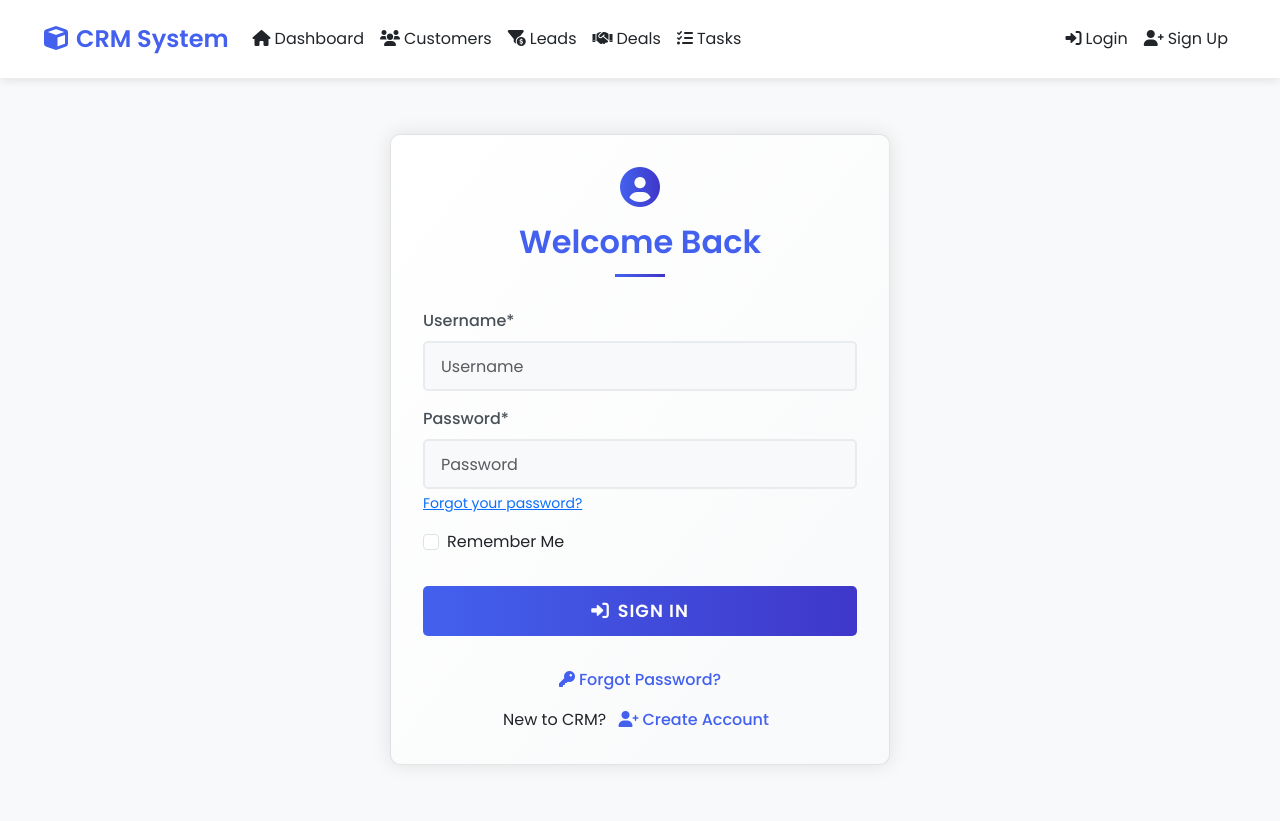
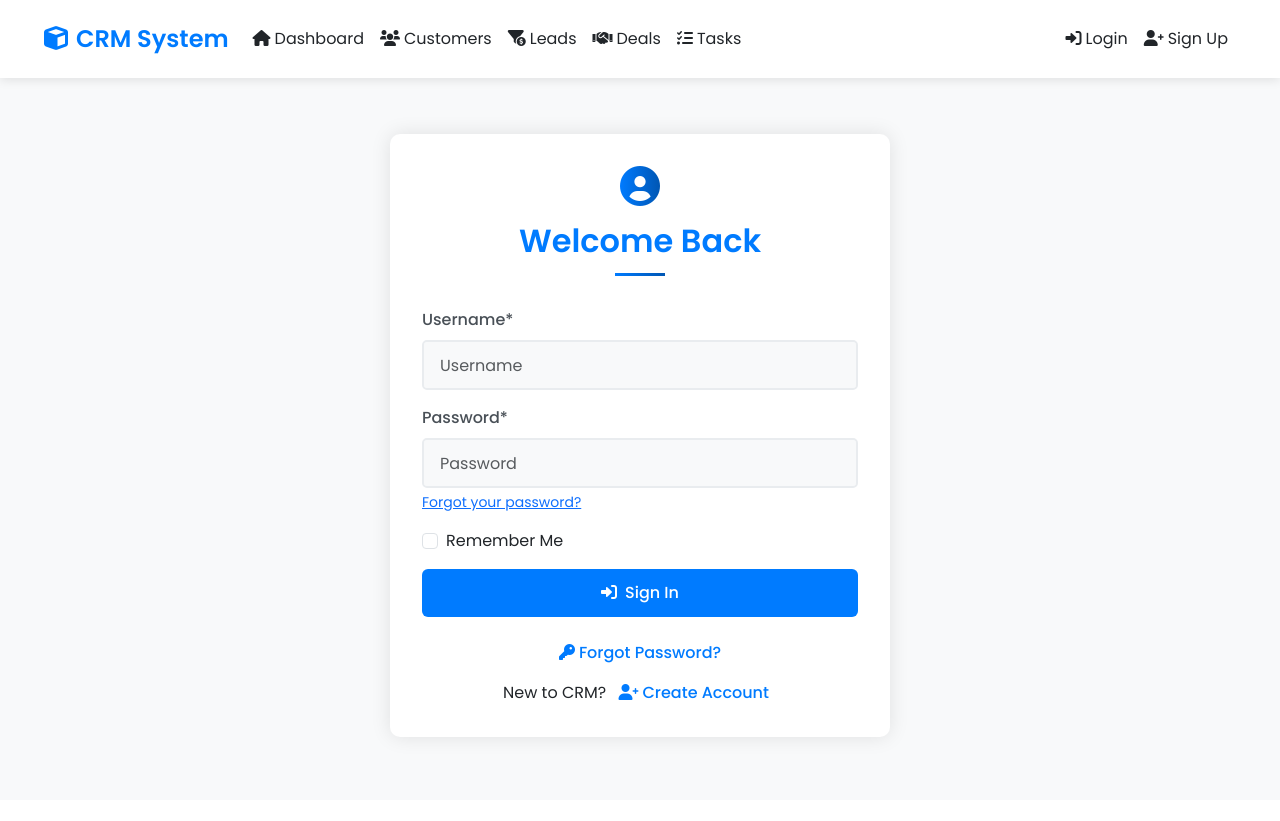
Before and after one commit to Shuhrat2612/crm-django, a Django app: page /accounts/login/ in a window 1280 px wide. After the commit the page ends 744 px from the top, so only its background shows below. Run offline with Django 5.2, Linux system fonts and the light colour scheme; some libraries are stand-ins or nearby versions.

Commit message:
Update style.css

```diff
--- a/static/css/style.css
+++ b/static/css/style.css
@@ -1,24 +1,23 @@
-/* Modern CRM Design */
 :root {
-    --primary-color: #4361ee;
-    --secondary-color: #3f37c9;
-    --success-color: #4caf50;
-    --danger-color: #f72585;
-    --warning-color: #ff9e00;
-    --info-color: #4cc9f0;
+    --primary-color: #007bff;
+    --secondary-color: #0056b3;
+    --success-color: #28a745;
+    --danger-color: #dc3545;
+    --warning-color: #ffc107;
+    --info-color: #17a2b8;
     --light-color: #f8f9fa;
-    --dark-color: #212529;
+    --dark-color: #343a40;
 }
 
 body {
     font-family: 'Poppins', sans-serif;
-    background-color: #f8f9fa;
+    background-color: var(--light-color);
 }
 
-/* Navbar Styling */
+/* Navbar */
 .navbar {
     box-shadow: 0 2px 10px rgba(0, 0, 0, 0.1);
-    background-color: #fff;
+    background-color: white;
     padding: 1rem 2rem;
 }
 
@@ -28,152 +27,7 @@ body {
     color: var(--primary-color) !important;
 }
 
-/* Card Styling */
-.card {
-    border-radius: 10px;
-    box-shadow: 0 0 15px rgba(0, 0, 0, 0.1);
-    margin-bottom: 20px;
-}
-
-.card-header {
-    background-color: #fff;
-    border-bottom: 1px solid rgba(0, 0, 0, 0.125);
-    padding: 15px 20px;
-}
-
-/* Table Styling */
-.crm-table {
-    background-color: #fff;
-    border-radius: 10px;
-    overflow: hidden;
-    box-shadow: 0 4px 6px rgba(0,0,0,0.1);
-}
-
-.crm-table thead th {
-    background-color: var(--primary-color);
-    color: white;
-    border: none;
-    padding: 1rem;
-}
-
-.crm-table tbody tr:hover {
-    background-color: rgba(67, 97, 238, 0.05);
-}
-
-/* Form Styling */
-.crm-form {
-    background: white;
-    padding: 2rem;
-    border-radius: 10px;
-    box-shadow: 0 4px 6px rgba(0,0,0,0.1);
-}
-
-.form-control {
-    border-radius: 5px;
-    border: 1px solid #dee2e6;
-    padding: 0.75rem;
-}
-
-.form-control:focus {
-    border-color: var(--primary-color);
-    box-shadow: 0 0 0 0.2rem rgba(67, 97, 238, 0.25);
-}
-
-/* Button Styling */
-.btn {
-    padding: 0.5rem 1.5rem;
-    border-radius: 5px;
-    font-weight: 500;
-    transition: all 0.3s ease;
-}
-
-.btn-primary {
-    background-color: #4e73df;
-    border-color: #4e73df;
-}
-
-.btn-primary:hover {
-    background-color: #2e59d9;
-    border-color: #2653d4;
-}
-
-.btn-success {
-    background-color: var(--success-color);
-    border-color: var(--success-color);
-}
-
-/* Dashboard Cards */
-.dashboard-card {
-    background: white;
-    border-radius: 10px;
-    padding: 1.5rem;
-    margin-bottom: 1rem;
-    box-shadow: 0 4px 6px rgba(0,0,0,0.1);
-}
-
-.dashboard-card h3 {
-    color: var(--primary-color);
-    font-size: 1.25rem;
-    margin-bottom: 1rem;
-}
-
-.dashboard-card .count {
-    font-size: 2rem;
-    font-weight: 600;
-    color: var(--dark-color);
-}
-
-/* Status Badges */
-.badge {
-    padding: 0.5rem 1rem;
-    border-radius: 50px;
-    font-weight: 500;
-}
-
-.badge-primary { background-color: var(--primary-color); }
-.badge-success { background-color: var(--success-color); }
-.badge-warning { background-color: var(--warning-color); }
-.badge-danger { background-color: var(--danger-color); }
-
-/* Pagination */
-.pagination {
-    margin-top: 2rem;
-}
-
-.page-link {
-    color: var(--primary-color);
-    padding: 0.5rem 1rem;
-    border-radius: 5px;
-    margin: 0 0.25rem;
-}
-
-.page-link:hover {
-    background-color: var(--primary-color);
-    color: white;
-}
-
-/* Responsive Design */
-@media (max-width: 768px) {
-    .container {
-        padding: 1rem;
-    }
-
-    .dashboard-card {
-        margin-bottom: 1rem;
-    }
-
-    .table-responsive {
-        border-radius: 10px;
-        overflow-x: auto;
-    }
-}
-
-/* Custom CSS styles */
-.sidebar {
-    box-shadow: 0 2px 10px rgba(0, 0, 0, 0.1);
-}
-
-/* Authentication Pages */
+/* Auth Container */
 .auth-container {
     max-width: 500px;
     margin: 2rem auto;
@@ -204,7 +58,16 @@ body {
     width: 100%;
     padding: 0.75rem;
     font-weight: 500;
-    margin-top: 1rem;
+    background-color: var(--primary-color);
+    border: none;
+    color: white;
+    transition: all 0.3s ease;
+}
+
+.auth-container .btn-primary:hover {
+    background-color: var(--secondary-color);
+    transform: translateY(-2px);
+    box-shadow: 0 5px 15px rgba(0, 123, 255, 0.3);
 }
 
 .auth-container .auth-links {
@@ -247,12 +114,7 @@ body {
     z-index: 2;
 }
 
-/* Login Page Specific Styles */
-.login-page .auth-container {
-    background: linear-gradient(to right bottom, #ffffff, #f8f9fa);
-    border: 1px solid rgba(0, 0, 0, 0.1);
-}
-
+/* Login Specific */
 .login-page .form-control {
     height: 50px;
     background-color: #f8f9fa;
@@ -263,41 +125,12 @@ body {
 .login-page .form-control:focus {
     background-color: #fff;
     border-color: var(--primary-color);
-    box-shadow: 0 0 0 0.2rem rgba(67, 97, 238, 0.15);
+    box-shadow: 0 0 0 0.2rem rgba(0, 123, 255, 0.15);
 }
 
 .login-page .form-label {
     font-weight: 500;
     color: #495057;
-}
-
-.login-page .btn-primary {
-    height: 50px;
-    font-size: 1.1rem;
-    font-weight: 600;
-    text-transform: uppercase;
-    letter-spacing: 1px;
-    background: linear-gradient(to right, var(--primary-color), var(--secondary-color));
-    border: none;
-    transition: all 0.3s ease;
-}
-
-.login-page .btn-primary:hover {
-    transform: translateY(-2px);
-    box-shadow: 0 5px 15px rgba(67, 97, 238, 0.3);
-}
-
-.login-page .auth-links {
-    margin-top: 2rem;
-}
-
-.login-page .auth-links a {
-    font-weight: 500;
-    transition: all 0.3s ease;
-}
-
-.login-page .auth-links a:hover {
-    color: var(--secondary-color);
 }
 
 .login-page h2 {
```
Also changed, not shown: other parts of static/css/style.css (+89 -4 lines).
